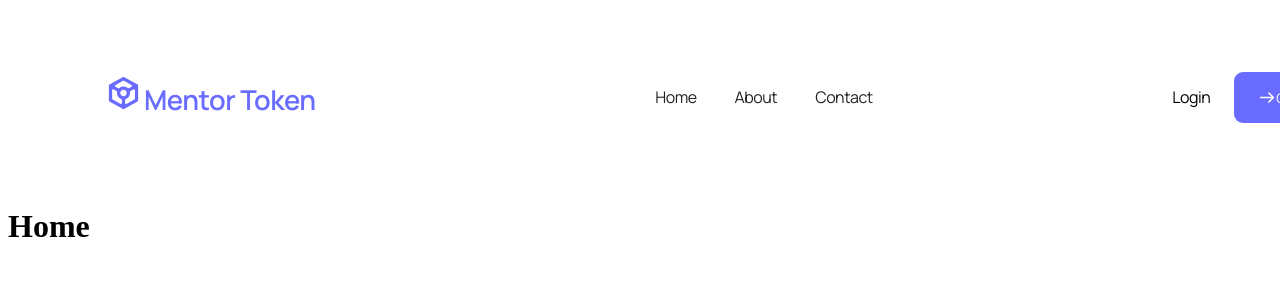
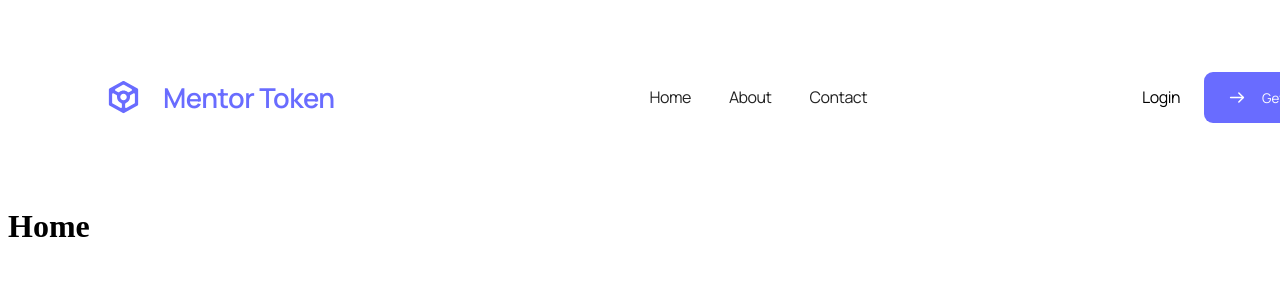
Before and after one commit to DexterNutt/FinalProject, a React (Vite) app in the folder MentorToken/: page / in a window 1280 px wide. Shown: the top 300 px of the page. Built offline with nearby package versions, Linux system fonts and the light colour scheme.

Commit message:
Add hover effect to the button in navbar

```diff
--- a/MentorToken/src/components/nav/Nav.jsx
+++ b/MentorToken/src/components/nav/Nav.jsx
@@ -47,8 +47,9 @@ export const Nav = () => {
 
   return (
     <div className={styles.navbar}>
-      <div className={styles.title}>
-        <span>{logo} Mentor Token</span>
+      <div className={styles.name}>
+        {logo}
+        <span> Mentor Token</span>
       </div>
 
       <ul className={styles.nav}>
--- a/MentorToken/src/components/nav/nav.module.css
+++ b/MentorToken/src/components/nav/nav.module.css
@@ -17,6 +17,19 @@
   text-align: left;
 }
 
+.name {
+  display: flex;
+  flex-direction: row;
+  gap: 24px;
+  align-items: center;
+  font-size: 27.42px;
+  font-weight: 600;
+  line-height: 37.46px;
+  letter-spacing: -0.5px;
+  color: #696cff;
+}
+
+/* LINKS  */
 .navbar ul {
   list-style-type: none;
   display: flex;
@@ -33,13 +46,7 @@
   color: #696cff;
 }
 
-.title {
-  font-size: 27.42px;
-  font-weight: 600;
-  line-height: 37.46px;
-  letter-spacing: -0.5px;
-  color: #696cff;
-}
+/* LINKS END */
 
 .login {
   display: flex;
@@ -61,8 +68,31 @@
   cursor: pointer;
   display: flex;
   align-items: center;
+  width: 168px;
+  height: 51px;
+  gap: 16px;
+  position: relative;
+  overflow: hidden;
+  text-align: center;
+  transition: background-color 0.3s ease;
 }
 
 .login button:hover {
   background-color: #575ed8;
 }
+
+.login button::before {
+  content: "";
+  position: absolute;
+  top: -30px;
+  left: -80px;
+  height: 100px;
+  width: 70px;
+  background: rgba(255, 255, 255, 0.3);
+  transform: rotate(20deg);
+  transition: left 0.5s ease;
+}
+
+.login button:hover::before {
+  left: 190px;
+}
```
